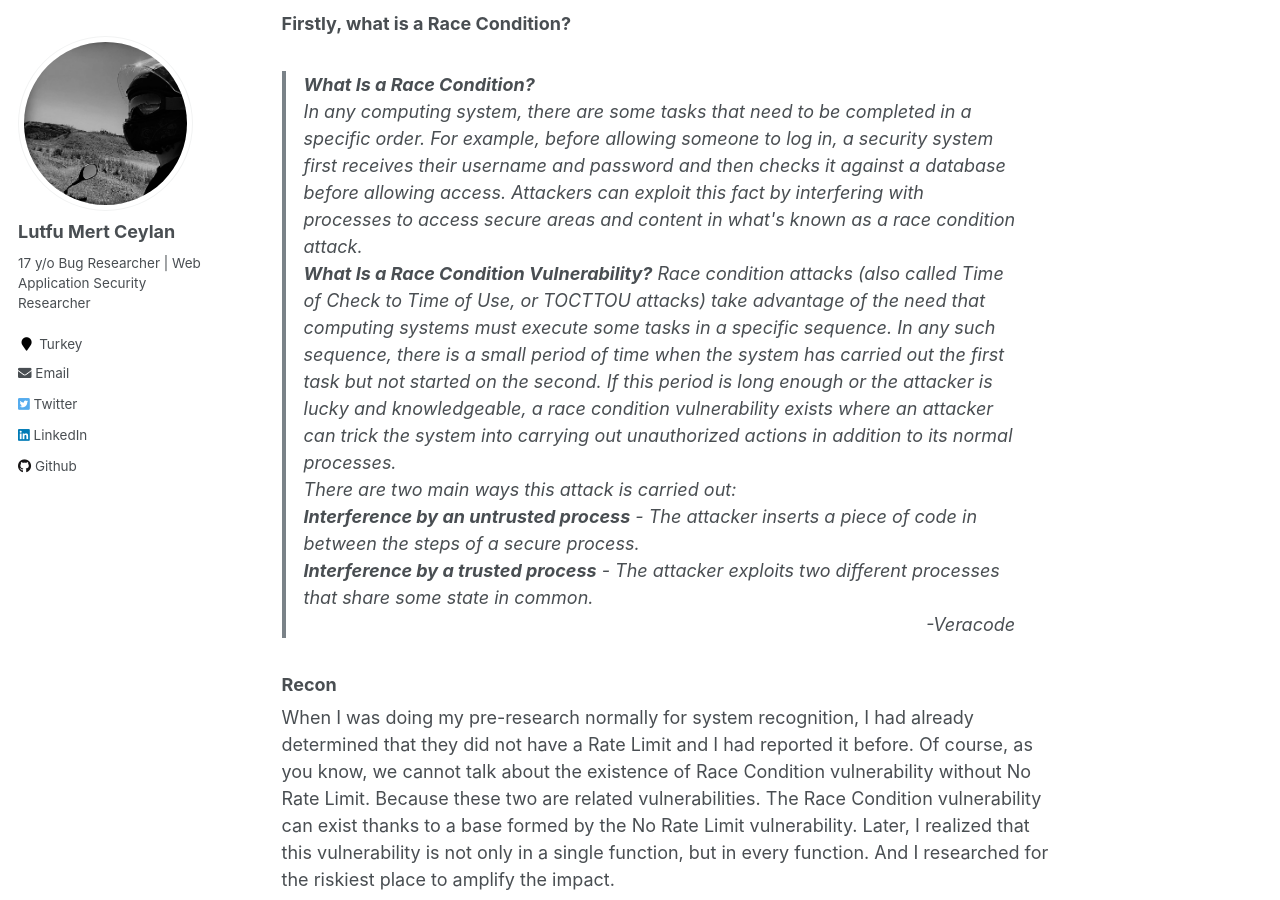
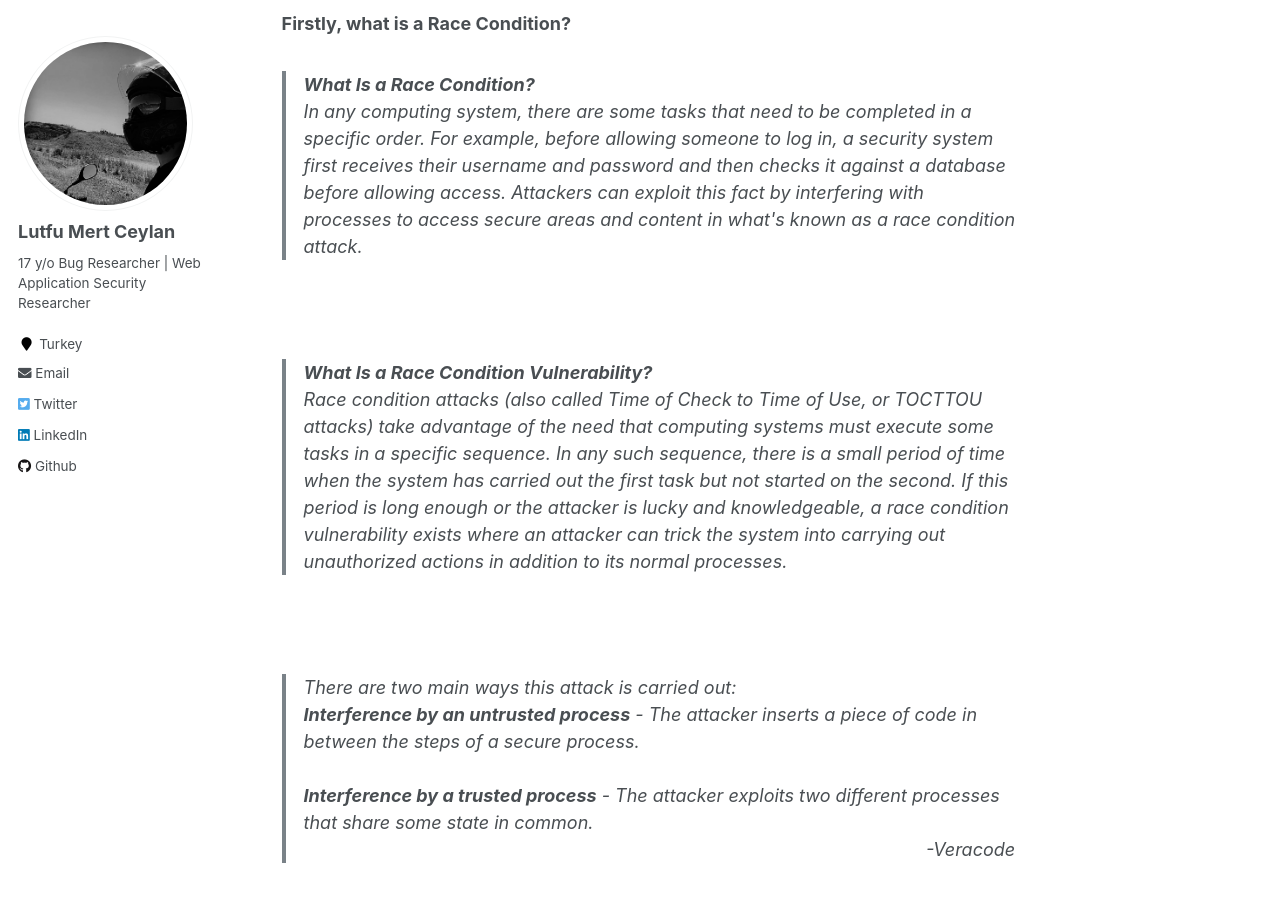
Before and after one commit to lutfumertceylan/mywebsite, a Jekyll site: the page built from _posts/2021-09-19-race-condition-limit-bypass.md, in a window 1280 px wide and 900 px high, scrolled down 738 px. Built offline with Jekyll 4.4.1, drawn with Linux system fonts in a browser that asks for light colours; comment, search, counter and statistics services are not loaded.

Commit message:
Update 2021-09-19-race-condition-limit-bypass.md

```diff
--- a/_posts/2021-09-19-race-condition-limit-bypass.md
+++ b/_posts/2021-09-19-race-condition-limit-bypass.md
@@ -24,14 +24,16 @@ program and that's why I was doing bug hunting based on web applications, on the
 <blockquote>
 <b>What Is a Race Condition?</b><br>
 In any computing system, there are some tasks that need to be completed in a specific order. For example, before allowing someone to log in, a security system first receives their username and password and then checks it against a database before allowing access. Attackers can exploit this fact by interfering with processes to access secure areas and content in what's known as a race condition attack.
- <br>
-<b>What Is a Race Condition Vulnerability?</b>
+</blockquote> <br>
+<blockquote>
+<b>What Is a Race Condition Vulnerability?</b><br>
 Race condition attacks (also called Time of Check to Time of Use, or TOCTTOU attacks) take advantage of the need that computing systems must execute some tasks in a specific sequence. In any such sequence, there is a small period of time when the system has carried out the first task but not started on the second. If this period is long enough or the attacker is lucky and knowledgeable, a race condition vulnerability exists where an attacker can trick the system into carrying out unauthorized actions in addition to its normal processes.
- <br>
+ </blockquote><br>
+<blockquote>
 There are two main ways this attack is carried out:
  <br>
 <b>Interference by an untrusted process</b> - The attacker inserts a piece of code in between the steps of a secure process.
-  <br>
+  <br><br>
 <b>Interference by a trusted process</b> - The attacker exploits two different processes that share some state in common.
 <p align="right"><i>-Veracode</i></p>
 </blockquote>
@@ -41,7 +43,7 @@ When I was doing my pre-research normally for system recognition, I had already
 about the existence of Race Condition vulnerability without No Rate Limit. Because these two are related vulnerabilities. The Race Condition vulnerability can exist thanks to a base formed by the
 No Rate Limit vulnerability. Later, I realized that this vulnerability is not only in a single function, but in every function. And I researched for the riskiest place to amplify the impact.
 
-
+<hr>
 ### There is something..
 I was trying to prove the existence of a Race Condition vulnerability in a function with no impact.
 For this I use Turbo Intruder, which is a plugin of Burp Suite. If you want to get it, you can find it on the BApp Store.<br>
@@ -50,7 +52,8 @@ For this I use Turbo Intruder, which is a plugin of Burp Suite. If you want to g
 I was also detecting the vulnerability with this code snippet.<br>
 <img src="/images/race-script-dark.jpg"><br>
 
-You can go to this tweet to access this code snippet: [a Python Snippet to try Race Condition weakness in Turbo Intruder](https://twitter.com/lutfumertceylan/status/1320980232015384576/) <br>
+You can go to this tweet to access this code snippet: [a Python Snippet to try Race Condition weakness in Turbo Intruder](https://twitter.com/lutfumertceylan/status/1320980232015384576/)
+<br><br>
 And yes, this system had a Race Condition vulnerability.
 <img src="/images/race-done.jpg"><br>
 <hr>
@@ -60,7 +63,7 @@ I found the Add User function and executed the code snippet here with the Turbo
 <img src="/images/race-panel.png"><br>
 
 And yeah! Like other functions, the Add User function also had a Race Condition vulnerability. And I was able to add as many users as I wanted to my test group. So I was able to do things on a free account that only a premium account can do.
-<br>
+<br><br>
 As you can see in the screenshot, my limit to add **1** user as a free membership has decreased to **-22**. So we broke the limit counter.
 <hr>
 ### The end :
```
